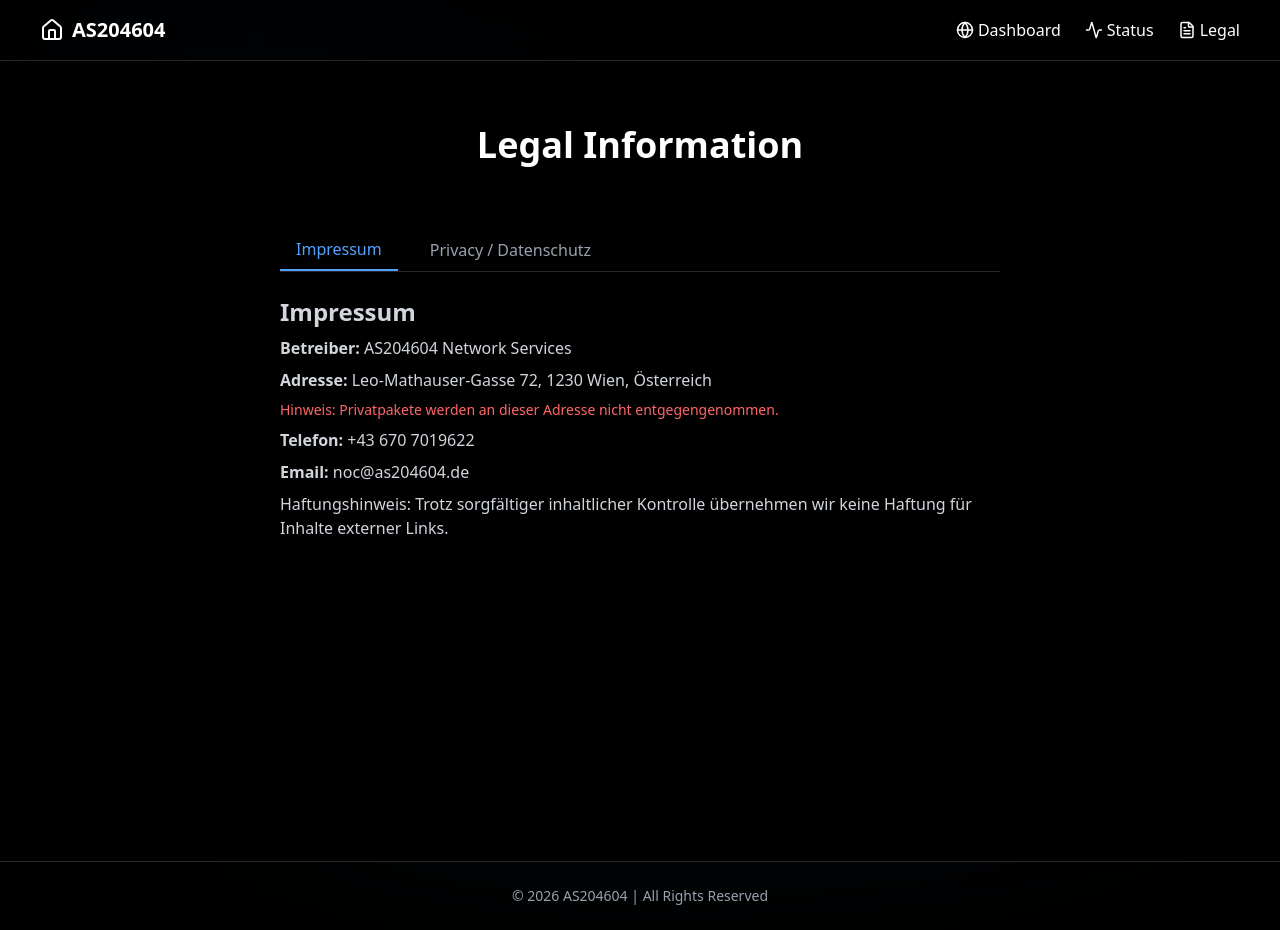
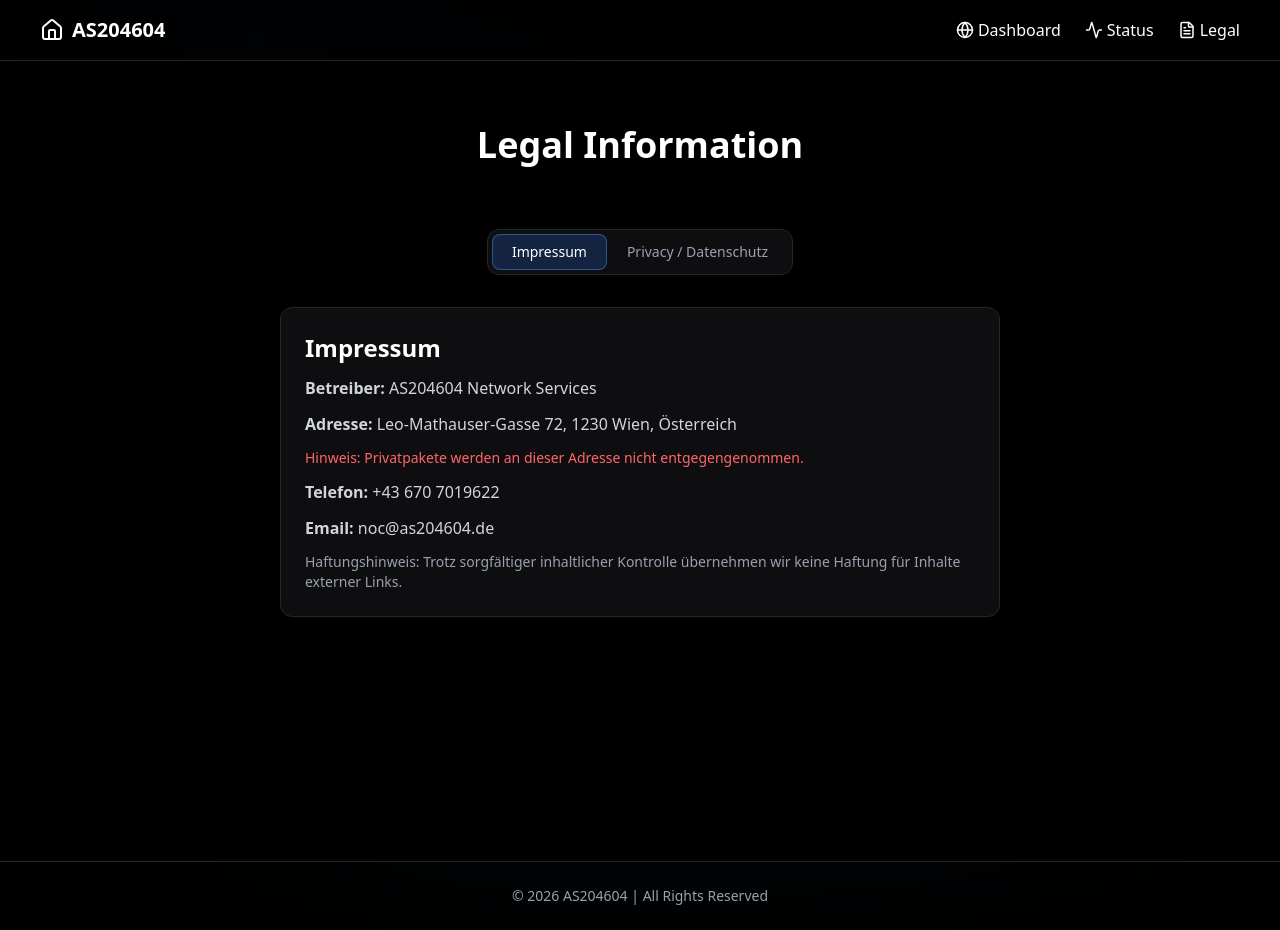
Before and after one commit to xXxNoahsProjektexXx/AS204604.net, a Next.js app: page /legal in a window 1280 px wide. Built offline with nearby package versions, Linux system fonts and the light colour scheme.

Commit message:
Update LegalTabs.tsx

```diff
--- a/src/components/LegalTabs.tsx
+++ b/src/components/LegalTabs.tsx
@@ -5,10 +5,15 @@ import { motion, AnimatePresence } from "framer-motion"
 export default function LegalTabs() {
     const [tab, setTab] = useState<"impressum"|"privacy">("impressum")
 
+    const tabs = [
+        { id: "impressum", label: "Impressum" },
+        { id: "privacy", label: "Privacy / Datenschutz" }
+    ]
+
     const tabContent = {
         impressum: (
-            <div className="space-y-2 text-gray-300">
-                <h2 className="text-2xl font-semibold">Impressum</h2>
+            <div className="space-y-3 text-gray-300">
+                <h2 className="text-2xl font-semibold text-white">Impressum</h2>
                 <p><strong>Betreiber:</strong> AS204604 Network Services</p>
                 <p><strong>Adresse:</strong> Leo-Mathauser-Gasse 72, 1230 Wien, Österreich</p>
                 <p className="text-sm text-red-400">
@@ -17,14 +22,14 @@ export default function LegalTabs() {
                 <p><strong>Telefon:</strong> +43 670 7019622</p>
                 <p><strong>Email:</strong> noc@as204604.de</p>
 
-                <p>
+                <p className="text-sm text-gray-400">
                     Haftungshinweis: Trotz sorgfältiger inhaltlicher Kontrolle übernehmen wir keine Haftung für Inhalte externer Links.
                 </p>
             </div>
         ),
         privacy: (
-            <div className="space-y-2 text-gray-300">
-                <h2 className="text-2xl font-semibold">Datenschutz / Privacy Policy</h2>
+            <div className="space-y-3 text-gray-300">
+                <h2 className="text-2xl font-semibold text-white">Datenschutz / Privacy Policy</h2>
                 <p>
                     Wir nehmen den Schutz Ihrer persönlichen Daten sehr ernst. Alle Daten werden gemäß DSGVO verarbeitet.
                 </p>
@@ -38,39 +43,52 @@ export default function LegalTabs() {
     }
 
     return (
-        <div className="max-w-3xl mx-auto p-6 space-y-4">
+        <div className="max-w-3xl mx-auto p-6">
+
             {/* Tabs */}
-            <div className="flex gap-4 border-b border-zinc-800 mb-6">
+            <div className="flex justify-center mb-8">
+                <div className="relative flex bg-zinc-900/60 backdrop-blur p-1 rounded-xl border border-zinc-800">
+                    {tabs.map((t) => {
+                        const active = tab === t.id
+                        return (
                             <button
-                    className={`px-4 py-2 font-medium ${
-                        tab==="impressum" ? "border-b-2 border-blue-400 text-blue-400" : "text-gray-400"
-                    }`}
-                    onClick={()=>setTab("impressum")}
+                                key={t.id}
+                                onClick={() => setTab(t.id as any)}
+                                className="relative px-5 py-2 text-sm font-medium z-10"
                             >
-                    Impressum
+                                {active && (
+                                    <motion.div
+                                        layoutId="tab-indicator"
+                                        className="absolute inset-0 bg-blue-500/20 rounded-lg border border-blue-400/40"
+                                        transition={{ type: "spring", duration: 0.5 }}
+                                    />
+                                )}
+
+                                <span className={`relative ${active ? "text-white" : "text-gray-400 hover:text-gray-200"}`}>
+                                    {t.label}
+                                </span>
                             </button>
-                <button
-                    className={`px-4 py-2 font-medium ${
-                        tab==="privacy" ? "border-b-2 border-blue-400 text-blue-400" : "text-gray-400"
-                    }`}
-                    onClick={()=>setTab("privacy")}
-                >
-                    Privacy / Datenschutz
-                </button>
+                        )
+                    })}
+                </div>
             </div>
 
-            {/* Animated Content */}
+            {/* Content */}
+            <div className="relative">
                 <AnimatePresence mode="wait">
                     <motion.div
                         key={tab}
-                    initial={{ opacity: 0, y: 20 }}
+                        initial={{ opacity: 0, y: 15 }}
                         animate={{ opacity: 1, y: 0 }}
-                    exit={{ opacity: 0, y: -20 }}
-                    transition={{ duration: 0.3 }}
+                        exit={{ opacity: 0, y: -15 }}
+                        transition={{ duration: 0.25 }}
+                        className="bg-zinc-900/60 backdrop-blur border border-zinc-800 rounded-xl p-6 shadow-xl"
                     >
                         {tabContent[tab]}
                     </motion.div>
                 </AnimatePresence>
             </div>
+
+        </div>
     )
 }
```
Lines whose indentation alone changed are shown as unchanged.
